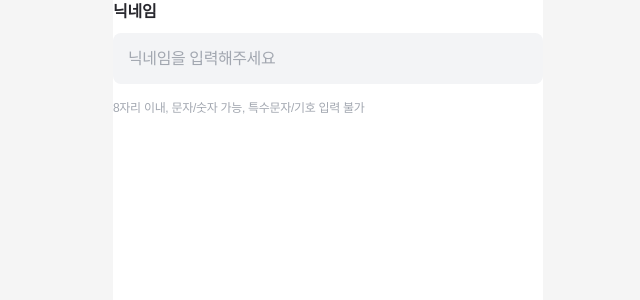
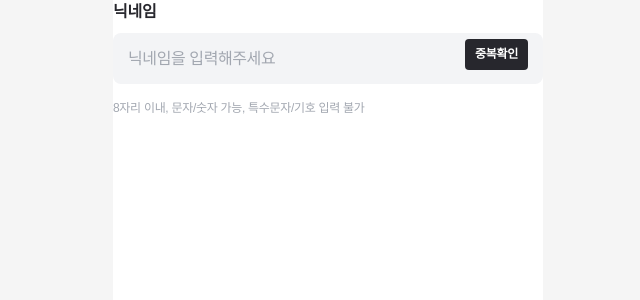
Before and after one commit to TEAM-SEONYAK/SEONYAK_CLIENT, a React (Vite) app: page /seniorOnboarding in a window 1280 px wide. Shown: the top 300 px of the page, without its empty margins (312-952 px from the left). Built offline with nearby package versions, Linux system fonts and the light colour scheme; a web font is replaced by a local one; what emotion-reset would draw is missing.

Commit message:
design: InnerButton 퍼블리싱

```diff
--- a/src/pages/onboarding/components/TextBox.tsx
+++ b/src/pages/onboarding/components/TextBox.tsx
@@ -1,13 +1,31 @@
 import styled from '@emotion/styled';
 import { ReactNode } from 'react';
 
-export const InputBox = ({ label, placeholder }: { label: string; placeholder: string }) => {
-  return <Input type="text" id={label} placeholder={placeholder} />;
+export const InnerButton = ({ text }: { text: string }) => {
+  return <Button type="button">{text}</Button>;
+};
+
+export const InputBox = ({
+  label,
+  placeholder,
+  children,
+}: {
+  label: string;
+  placeholder: string;
+  children: ReactNode;
+}) => {
+  return (
+    <InputWrapper>
+      <Input type="text" id={label} placeholder={placeholder} />
+      {children}
+    </InputWrapper>
+  );
 };
 
 export const Caption = ({ children }: { children: string }) => {
   return <CaptionText>{children}</CaptionText>;
 };
+
 interface TextBoxProps {
   label: string;
   children: ReactNode;
@@ -33,7 +51,11 @@ const LabelText = styled.label`
   color: ${({ theme }) => theme.colors.grayScaleBG};
 `;
 
+const InputWrapper = styled.div`
+  position: relative;
+`;
 const Input = styled.input`
+  width: 100%;
   height: 5.1rem;
   margin-top: 0.4rem;
   padding: 1rem 1.5rem;
@@ -54,3 +76,21 @@ const CaptionText = styled.p`
   ${({ theme }) => theme.fonts.Caption3_M_12};
   color: ${({ theme }) => theme.colors.grayScaleMG2};
 `;
+
+const Button = styled.button`
+  display: inline;
+  position: absolute;
+  top: 0;
+  right: 0;
+
+  width: fit-content;
+  height: 3.1rem;
+  margin: 1rem 1.5rem;
+  padding: 0.5rem 1rem;
+  border-radius: 4px;
+
+  background-color: ${({ theme }) => theme.colors.grayScaleBG};
+
+  ${({ theme }) => theme.fonts.Caption2_SB_12};
+  color: ${({ theme }) => theme.colors.grayScaleWhite};
+`;
--- a/src/pages/onboarding/seniorOnboarding/SeniorOnboardingPage.tsx
+++ b/src/pages/onboarding/seniorOnboarding/SeniorOnboardingPage.tsx
@@ -1,10 +1,12 @@
-import { Caption, InputBox, TextBox } from '../components/TextBox';
+import { Caption, InnerButton, InputBox, TextBox } from '../components/TextBox';
 
 const SeniorOnboardingPage = () => {
   return (
     <div>
       <TextBox label="닉네임">
-        <InputBox label="닉네임" placeholder="닉네임을 입력해주세요" />
+        <InputBox label="닉네임" placeholder="닉네임을 입력해주세요">
+          <InnerButton text="중복확인" />
+        </InputBox>
         <Caption>8자리 이내, 문자/숫자 가능, 특수문자/기호 입력 불가</Caption>
       </TextBox>
     </div>
```
